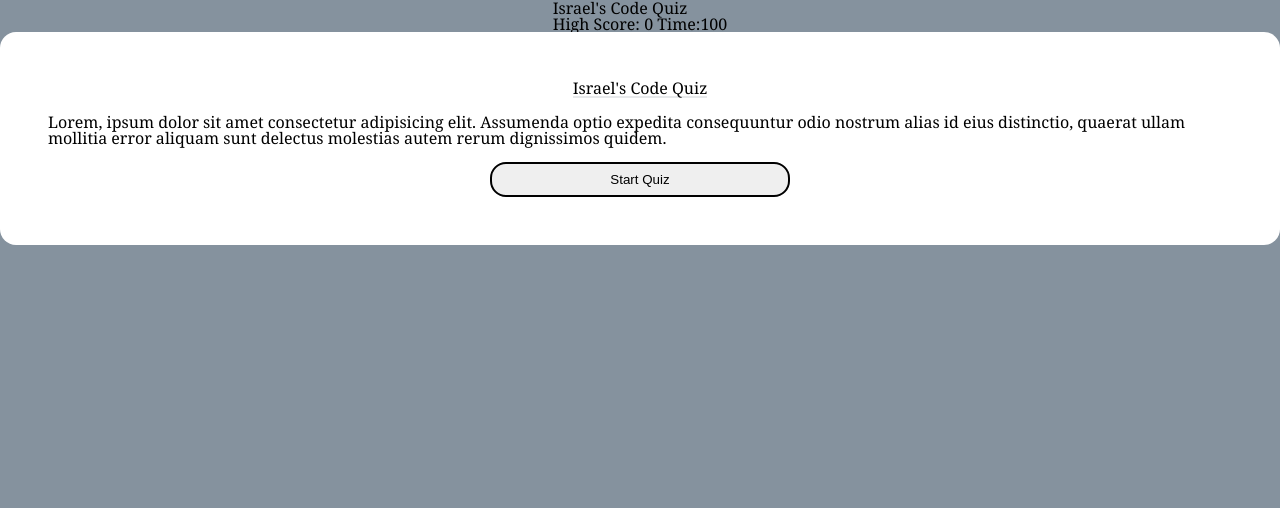
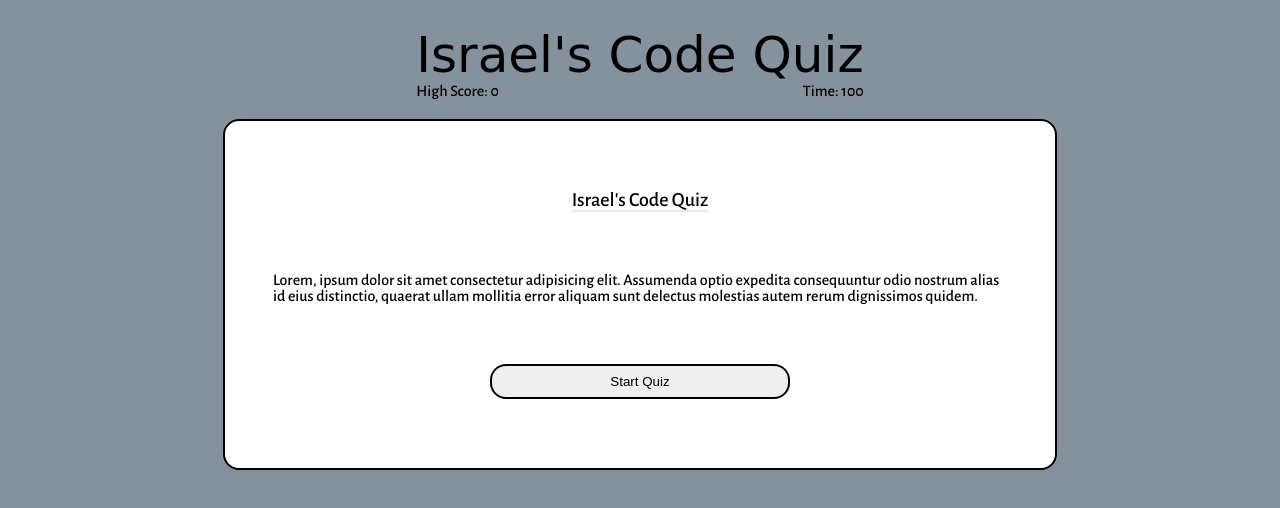
Before and after one commit to israelmrios/Code-Quiz, a plain HTML site: page index.html in a window 1280 px wide. Drawn offline with nearby package versions, Linux system fonts and the light colour scheme; a web font is replaced by a local one.

Commit message:
Fixed ID Issue in HTML, Added Styling in CSS, Fixed ID Issues in JS File

```diff
--- a/assets/css/style.css
+++ b/assets/css/style.css
@@ -10,30 +10,53 @@ body {
     justify-content: center;
     align-items: center;
     flex-direction: column;
-    font-family: Georgia, 'Times New Roman', Times, serif;
+    font-family: 'Alegreya Sans', sans-serif;
+}
+
+nav {
+    padding: 30px 0px 20px 0px;
+}
+
+.header-title {
+    font-family: 'Patua One', cursive;
+    font-size: 50px;
+}
+
+.nav-container {
+    display: flex;
+    justify-content: space-between;
+    padding-top: 3px;
 }
 
 .container {
     background-color: white;
     padding: 3rem;
     border-radius: 1rem;
-    border-radius: 2px solid black;
+    border: 2px solid black;
     display: flex;
     justify-content: center;
     align-items: center;
     flex-direction: column;
     /* padding: 1rem; */
+    box-sizing: border-box;
+    height: 351px;
+    width: 834px;
+}
+
+.rules {
+    word-wrap: normal;
 }
 
 .rules-container {
     display: flex;
-    justify-content: center;
+    justify-content: space-between;
     align-items: center;
     flex-direction: column;
+    gap: 60px;
 }
 
 .card-header {
-    padding-bottom: 1rem;
+    font-size: 20px;
 }
 
 .card-header::after {
@@ -44,12 +67,12 @@ body {
     height: 2px;
 }
 
-.rules {
-    padding-bottom: 1rem;
-}
-
 .question-div {
-    padding-bottom: 1rem;
+    display: flex;
+    justify-content: center;
+    align-items: center;
+    flex-direction: column;
+    box-sizing: border-box;
 }
 
 .question-container {
--- a/assets/js/script.js
+++ b/assets/js/script.js
@@ -1,13 +1,13 @@
-var questionContainer = document.querySelector('#question-div');
-var questionTitle = document.querySelector('#questions-title');
+var questionContainer = document.querySelector('#questionDiv');
+var questionTitle = document.querySelector('#questionsTitle');
 var questionChoices = document.querySelector('#choice');
 var score = document.querySelector("#score");
 var scoreHeader = document.querySelector('#highScoreHeader')
-var timerCount = document.querySelector(".timer-count");
-var startButton = document.querySelector('#start-button');
+var timerCount = document.querySelector("#timerCount");
+var startButton = document.querySelector('#startButton');
 var time = 100;
 var timer;
-var startContainer = document.querySelector('#rules-container')
+var startContainer = document.querySelector('#rulesContainer')
 var gameOverContainer = document.querySelector('#gameOver');
 var index = 0;
 var initials = document.querySelector('#initialsText');
--- a/index.html
+++ b/index.html
@@ -1,5 +1,6 @@
 <!DOCTYPE html>
 <html lang="en">
+
 <head>
     <meta charset="UTF-8">
     <meta http-equiv="X-UA-Compatible" content="IE=edge">
@@ -7,30 +8,35 @@
     <title>Israel's Code Quiz</title>
     <link rel="stylesheet" href="./assets/css/reset.css"/>
     <link rel="stylesheet" href="./assets/css/style.css"/>
+    <link rel="preconnect" href="https://fonts.googleapis.com">
+    <link rel="preconnect" href="https://fonts.googleapis.com">
+    <link rel="preconnect" href="https://fonts.gstatic.com" crossorigin>
+    <link href="https://fonts.googleapis.com/css2?family=Alegreya+Sans:wght@500&family=Patua+One&display=swap" rel="stylesheet">
 </head>
+
 <body>
     <nav>
-        <a>Israel's Code Quiz</a>
+        <a class="header-title">Israel's Code Quiz</a>
         <div>
-            <div>
-                <a>High Score: <span id="highScoreHeader" class="high-score">0 </span></a>
-                <a>Time:<span class="timer-count">100</span></a>
+            <div class="nav-container">
+                <a>High Score: <span id="highScoreHeader" class="high-score">0</span></a>
+                <a>Time: <span id="timerCount">100</span></a>
             </div>
         </div>
     </nav>
 
     <main class="container">
-        <div class="rules-container" id='rules-container'>
-            <h1 class=card-header>Israel's Code Quiz</h1>
+        <div id="rulesContainer" class="rules-container">
+            <h1 class="card-header">Israel's Code Quiz</h1>
             <p class="rules">Lorem, ipsum dolor sit amet consectetur adipisicing elit. Assumenda optio expedita consequuntur odio nostrum
                 alias id eius distinctio, quaerat ullam mollitia error aliquam sunt delectus molestias autem rerum dignissimos
                 quidem.
             </p>
-            <button id='start-button' class="btn">Start Quiz</button>
+            <button id="startButton" class="btn">Start Quiz</button>
         </div>
 
-        <div id="question-div" class="hidden">
-            <h2 id="questions-title" class="question-container"></h2>
+        <div id="questionDiv" class="hidden question-div">
+            <h2 id="questionsTitle" class="question-container"></h2>
             <div id="choice"></div>
         </div>
 
```
